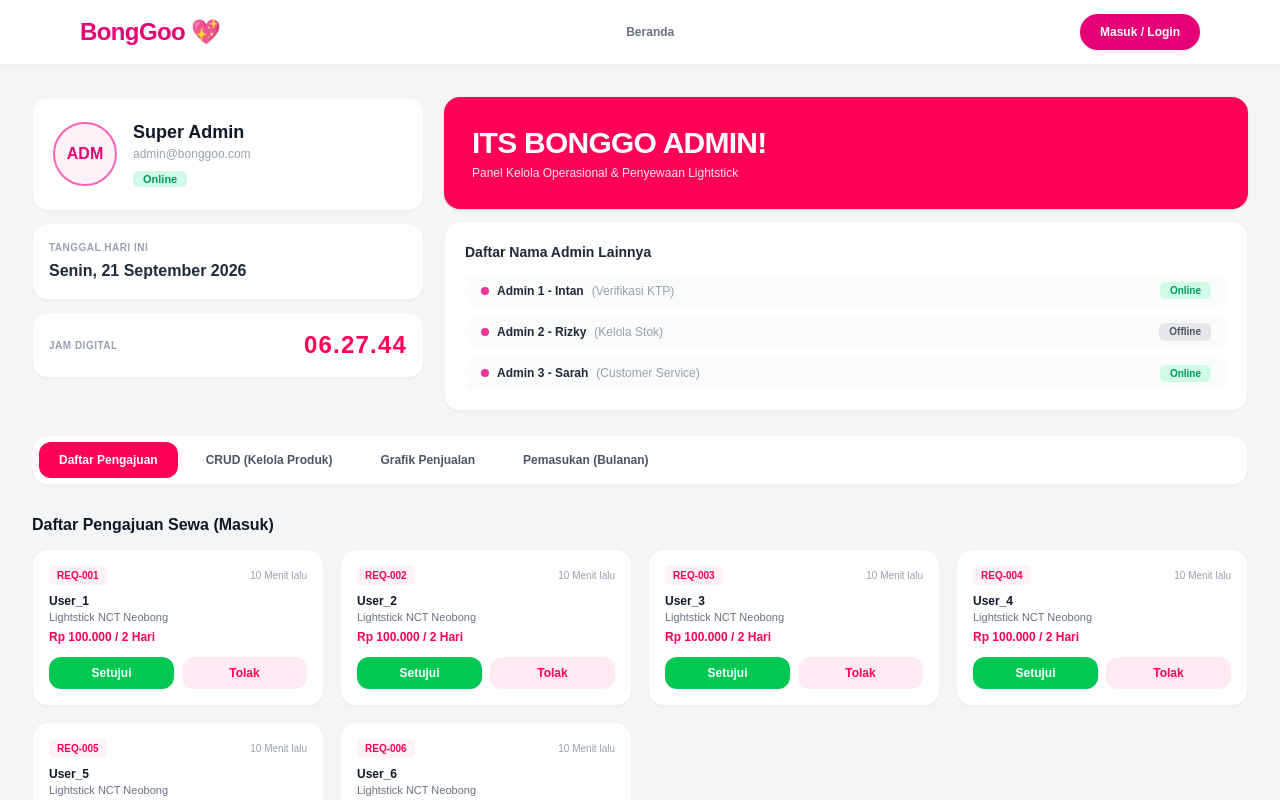
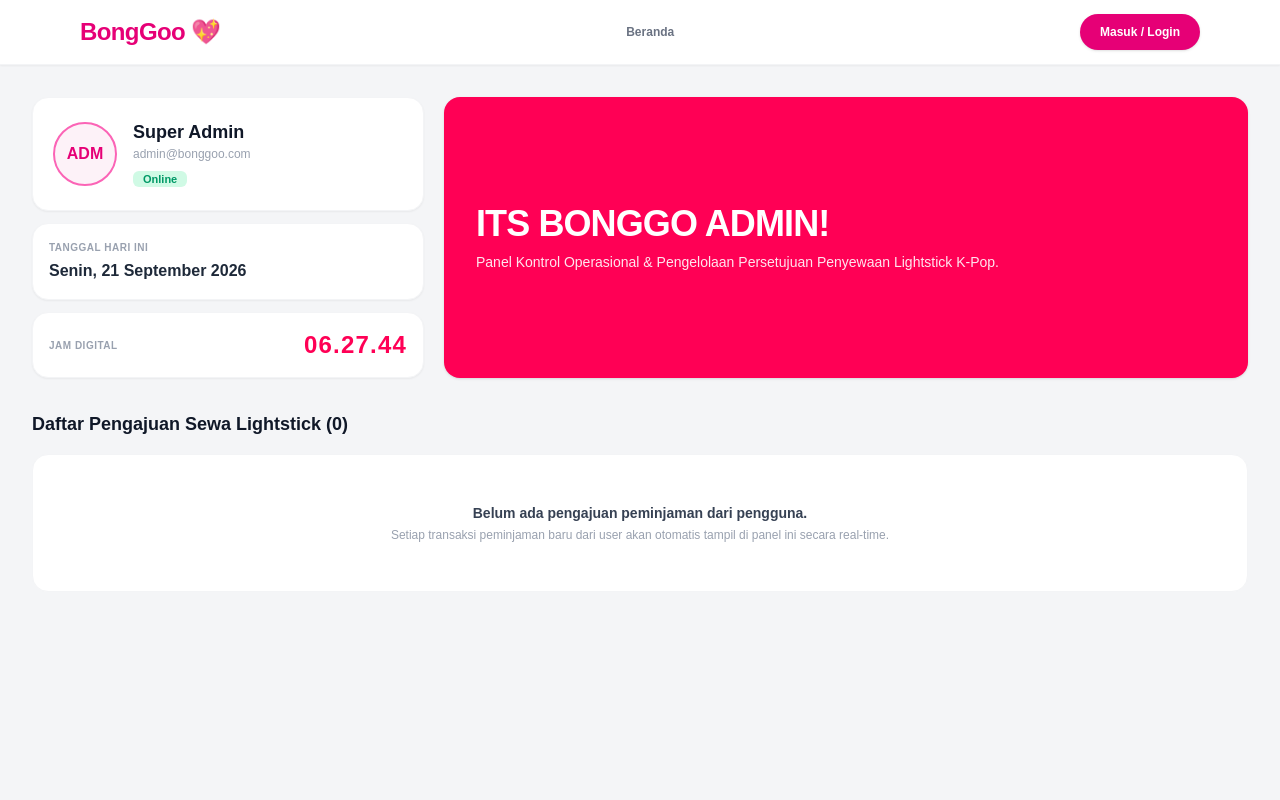
Before and after one commit to isilalala/BongGoo, a Next.js app: page /approval in a window 1280 px wide. Shown: the top 800 px of the page. Built offline with nearby package versions, Linux system fonts and the light colour scheme.

Commit message:
edit bagian admin/approval

```diff
--- a/src/app/approval/page.js
+++ b/src/app/approval/page.js
@@ -1,48 +1,84 @@
 "use client";
 
 import { useState, useEffect } from "react";
+import Badge from "../../components/Badge";
 
 export default function ApprovalPage() {
-  const [activeTab, setActiveTab] = useState("pengajuan");
   const [timeString, setTimeString] = useState("");
+  const [requests, setRequests] = useState([]);
+  const [isMounted, setIsMounted] = useState(false);
 
-  const [pendingRequests, setPendingRequests] = useState([
-    { id: "REQ-001", user: "User_1", item: "Lightstick NCT Neobong", price: "Rp 100.000 / 2 Hari", time: "10 Menit lalu" },
-    { id: "REQ-002", user: "User_2", item: "Lightstick NCT Neobong", price: "Rp 100.000 / 2 Hari", time: "10 Menit lalu" },
-    { id: "REQ-003", user: "User_3", item: "Lightstick NCT Neobong", price: "Rp 100.000 / 2 Hari", time: "10 Menit lalu" },
-    { id: "REQ-004", user: "User_4", item: "Lightstick NCT Neobong", price: "Rp 100.000 / 2 Hari", time: "10 Menit lalu" },
-    { id: "REQ-005", user: "User_5", item: "Lightstick NCT Neobong", price: "Rp 100.000 / 2 Hari", time: "10 Menit lalu" },
-    { id: "REQ-006", user: "User_6", item: "Lightstick NCT Neobong", price: "Rp 100.000 / 2 Hari", time: "10 Menit lalu" },
-  ]);
+  // Load data real dari localStorage (borrowRequests)
+  const loadRequests = () => {
+    try {
+      const requestsString = localStorage.getItem("borrowRequests");
+      const allRequests = requestsString ? JSON.parse(requestsString) : [];
+      setRequests(Array.isArray(allRequests) ? allRequests : []);
+    } catch (error) {
+      console.error("Gagal memuat data pengajuan:", error);
+      setRequests([]);
+    }
+  };
 
-  // Jam Digital Real-time
   useEffect(() => {
+    const timer = setTimeout(() => {
+      setIsMounted(true);
+      loadRequests();
+    }, 0);
+
     const updateClock = () => {
       const now = new Date();
       setTimeString(now.toLocaleTimeString("id-ID"));
     };
     updateClock();
-    const interval = setInterval(updateClock, 1000);
+    const clockInterval = setInterval(updateClock, 1000);
 
-    return () => clearInterval(interval);
+    window.addEventListener("storage", loadRequests);
+
+    return () => {
+      clearTimeout(timer);
+      clearInterval(clockInterval);
+      window.removeEventListener("storage", loadRequests);
+    };
   }, []);
 
-  const handleApprove = (id) => {
-    setPendingRequests((prev) => prev.filter((item) => item.id !== id));
+  const handleUpdateStatus = (id, newStatus) => {
+    try {
+      const requestsString = localStorage.getItem("borrowRequests");
+      const allRequests = requestsString ? JSON.parse(requestsString) : [];
+
+      const updatedRequests = allRequests.map((item) => {
+        if (item.id === id) {
+          return { ...item, status: newStatus };
+        }
+        return item;
+      });
+
+      localStorage.setItem("borrowRequests", JSON.stringify(updatedRequests));
+
+      window.dispatchEvent(new Event("storage"));
+      loadRequests();
+    } catch (error) {
+      console.error("Gagal mengupdate status:", error);
+    }
   };
 
-  const handleReject = (id) => {
-    setPendingRequests((prev) => prev.filter((item) => item.id !== id));
-  };
+  if (!isMounted) {
+    return (
+      <div className="min-h-screen bg-[#F4F5F7] p-8 flex items-center justify-center font-sans text-gray-600">
+        Memuat panel admin...
+      </div>
+    );
+  }
 
   return (
     <div className="min-h-screen bg-[#F4F5F7] p-6 md:p-8 font-sans text-gray-800">
       <div className="max-w-7xl mx-auto space-y-6">
 
-        {/* SECTION ATAS */}
+        {/* SECTION ATAS HEADER */}
         <div className="grid grid-cols-1 lg:grid-cols-12 gap-5">
 
-          {/* KOLOM KIRI (Super Admin, Tanggal, Jam) */}
+          {/* KOLOM KIRI (Profile Admin, Tanggal, Jam) */}
           <div className="lg:col-span-4 space-y-3">
             <div className="bg-white p-5 rounded-2xl border border-gray-100 shadow-xs flex items-center gap-4">
               <div className="w-16 h-16 rounded-full border-2 border-pink-400 flex items-center justify-center text-pink-600 font-black text-base bg-pink-50">
@@ -71,162 +107,110 @@ export default function ApprovalPage() {
                 JAM DIGITAL
               </p>
               <p className="text-2xl font-black text-[#FF0055] tracking-wider">
-                {timeString || "11:54:03"}
+                {timeString || "16:00:00"}
               </p>
             </div>
           </div>
 
-          {/* KOLOM KANAN (Header Merah & List Admin) */}
-          <div className="lg:col-span-8 space-y-3 flex flex-col justify-between">
-            <div className="bg-[#FF0055] p-7 rounded-2xl text-white shadow-sm">
-              <h1 className="text-3xl font-black tracking-tight mb-1 uppercase">
+          {/* KOLOM KANAN (Banner Merah Utama) */}
+          <div className="lg:col-span-8 flex flex-col justify-between">
+            <div className="bg-[#FF0055] p-8 rounded-2xl text-white shadow-sm h-full flex flex-col justify-center">
+              <h1 className="text-3xl md:text-4xl font-black tracking-tight mb-2 uppercase">
                 ITS BONGGO ADMIN!
               </h1>
-              <p className="text-xs opacity-90 font-medium">
-                Panel Kelola Operasional & Penyewaan Lightstick
+              <p className="text-sm opacity-90 font-medium max-w-xl">
+                Panel Kontrol Operasional & Pengelolaan Persetujuan Penyewaan Lightstick K-Pop.
               </p>
-            </div>
-
-            <div className="bg-white p-5 rounded-2xl border border-gray-100 shadow-xs">
-              <h3 className="text-sm font-bold text-gray-800 mb-3">
-                Daftar Nama Admin Lainnya
-              </h3>
-              <div className="space-y-2">
-                <div className="flex justify-between items-center bg-gray-50/80 px-4 py-2 rounded-xl text-xs">
-                  <div className="flex items-center gap-2">
-                    <span className="w-2 h-2 rounded-full bg-pink-500"></span>
-                    <span className="font-bold text-gray-800">Admin 1 - Intan</span>
-                    <span className="text-gray-400">(Verifikasi KTP)</span>
-                  </div>
-                  <span className="bg-emerald-100 text-emerald-600 px-2.5 py-0.5 rounded-md font-bold text-[10px]">
-                    Online
-                  </span>
-                </div>
-
-                <div className="flex justify-between items-center bg-gray-50/80 px-4 py-2 rounded-xl text-xs">
-                  <div className="flex items-center gap-2">
-                    <span className="w-2 h-2 rounded-full bg-pink-500"></span>
-                    <span className="font-bold text-gray-800">Admin 2 - Rizky</span>
-                    <span className="text-gray-400">(Kelola Stok)</span>
-                  </div>
-                  <span className="bg-gray-200 text-gray-600 px-2.5 py-0.5 rounded-md font-bold text-[10px]">
-                    Offline
-                  </span>
-                </div>
-
-                <div className="flex justify-between items-center bg-gray-50/80 px-4 py-2 rounded-xl text-xs">
-                  <div className="flex items-center gap-2">
-                    <span className="w-2 h-2 rounded-full bg-pink-500"></span>
-                    <span className="font-bold text-gray-800">Admin 3 - Sarah</span>
-                    <span className="text-gray-400">(Customer Service)</span>
-                  </div>
-                  <span className="bg-emerald-100 text-emerald-600 px-2.5 py-0.5 rounded-md font-bold text-[10px]">
-                    Online
-                  </span>
-                </div>
-              </div>
             </div>
           </div>
 
         </div>
 
-        {/* TAB NAVBAR */}
-        <div className="bg-white p-1.5 rounded-2xl border border-gray-100 shadow-xs flex gap-2 text-xs font-semibold">
-          <button
-            onClick={() => setActiveTab("pengajuan")}
-            className={`px-5 py-2.5 rounded-xl transition ${
-              activeTab === "pengajuan"
-                ? "bg-[#FF0055] text-white font-bold"
-                : "text-gray-600 hover:bg-gray-50"
-            }`}
-          >
-            Daftar Pengajuan
-          </button>
-          <button
-            onClick={() => setActiveTab("crud")}
-            className={`px-5 py-2.5 rounded-xl transition ${
-              activeTab === "crud"
-                ? "bg-[#FF0055] text-white font-bold"
-                : "text-gray-600 hover:bg-gray-50"
-            }`}
-          >
-            CRUD (Kelola Produk)
-          </button>
-          <button
-            onClick={() => setActiveTab("grafik")}
-            className={`px-5 py-2.5 rounded-xl transition ${
-              activeTab === "grafik"
-                ? "bg-[#FF0055] text-white font-bold"
-                : "text-gray-600 hover:bg-gray-50"
-            }`}
-          >
-            Grafik Penjualan
-          </button>
-          <button
-            onClick={() => setActiveTab("pemasukan")}
-            className={`px-5 py-2.5 rounded-xl transition ${
-              activeTab === "pemasukan"
-                ? "bg-[#FF0055] text-white font-bold"
-                : "text-gray-600 hover:bg-gray-50"
-            }`}
-          >
-            Pemasukan (Bulanan)
-          </button>
+        {/* DAFTAR PENGAJUAN DATA REAL */}
+        <div className="space-y-4 pt-2">
+          <div className="flex justify-between items-center">
+            <h2 className="text-lg font-extrabold text-gray-900">
+              Daftar Pengajuan Sewa Lightstick ({requests.length})
+            </h2>
           </div>
 
-        {/* DAFTAR PENGAJUAN (GRID 4 KOLOM) */}
-        {activeTab === "pengajuan" && (
-          <div className="space-y-3 pt-1">
-            <h2 className="text-base font-bold text-gray-900">
-              Daftar Pengajuan Sewa (Masuk)
-            </h2>
-
+          {requests.length > 0 ? (
             <div className="grid grid-cols-1 sm:grid-cols-2 md:grid-cols-3 lg:grid-cols-4 gap-4">
-              {pendingRequests.map((req) => (
+              {requests.map((req, index) => (
                 <div
-                  key={req.id}
-                  className="bg-white p-4 rounded-2xl border border-gray-100 shadow-xs flex flex-col justify-between space-y-3"
+                  key={req.id || index}
+                  className="bg-white p-5 rounded-2xl border border-gray-100 shadow-xs flex flex-col justify-between space-y-3"
                 >
                   <div>
                     <div className="flex justify-between items-center mb-2">
-                      <span className="bg-pink-50 text-[#FF0055] text-[10px] font-extrabold px-2 py-0.5 rounded-md">
+                      <span className="bg-pink-50 text-[#FF0055] text-[10px] font-extrabold px-2 py-0.5 rounded-md uppercase">
+                        {req.groupName || req.group || "K-POP"}
+                      </span>
+                      <span className="text-[10px] font-bold text-gray-400">
                         {req.id}
-                      </span>
-                      <span className="text-[10px] text-gray-400">
-                        {req.time}
                       </span>
                     </div>
 
-                    <h3 className="font-bold text-xs text-gray-900">
-                      {req.user}
+                    <h3 className="font-bold text-sm text-gray-900">
+                      {req.itemName || req.item}
                     </h3>
-                    <p className="text-[11px] text-gray-500 mb-1">
-                      {req.item}
+                    <p className="text-xs font-semibold text-pink-600 mt-0.5">
+                      👤 Peminjam: {req.username || req.user || "User"}
                     </p>
-                    <p className="text-xs font-bold text-[#FF0055]">
-                      {req.price}
+                    <p className="text-[11px] text-gray-500 mt-1">
+                      📅 {req.startDate ? `${req.startDate} (${req.days} Hari)` : req.date}
                     </p>
+                    {req.eventName && (
+                      <p className="text-[11px] text-gray-400 mt-0.5">
+                        🎟️ {req.eventName}
+                      </p>
+                    )}
+                    {req.totalBiaya && (
+                      <p className="text-xs font-extrabold text-gray-900 mt-2">
+                        Rp {Number(req.totalBiaya).toLocaleString("id-ID")}
+                      </p>
+                    )}
                   </div>
 
-                  <div className="flex gap-2">
+                  <div className="pt-2 border-t border-gray-50 flex flex-col gap-2">
+                    <div className="flex justify-between items-center">
+                      <span className="text-[10px] text-gray-400 font-bold uppercase">
+                        Status:
+                      </span>
+                      <Badge status={req.status || "Pending"} />
+                    </div>
+
+                    {(req.status === "Pending" || req.status === "PENDING") && (
+                      <div className="flex gap-2 mt-1">
                         <button
-                      onClick={() => handleApprove(req.id)}
-                      className="flex-1 bg-[#00C853] hover:bg-emerald-600 text-white text-xs font-bold py-2 rounded-xl transition"
+                          onClick={() => handleUpdateStatus(req.id, "Approved")}
+                          className="flex-1 bg-[#00C853] hover:bg-emerald-600 text-white text-xs font-bold py-2 rounded-xl transition cursor-pointer"
                         >
                           Setujui
                         </button>
                         <button
-                      onClick={() => handleReject(req.id)}
-                      className="flex-1 bg-[#FFEBF0] hover:bg-pink-200 text-[#FF0055] text-xs font-bold py-2 rounded-xl transition"
+                          onClick={() => handleUpdateStatus(req.id, "Rejected")}
+                          className="flex-1 bg-[#FFEBF0] hover:bg-pink-200 text-[#FF0055] text-xs font-bold py-2 rounded-xl transition cursor-pointer"
                         >
                           Tolak
                         </button>
                       </div>
+                    )}
+                  </div>
                 </div>
               ))}
             </div>
+          ) : (
+            <div className="bg-white p-12 rounded-2xl border border-gray-100 text-center">
+              <p className="text-sm font-bold text-gray-700">
+                Belum ada pengajuan peminjaman dari pengguna.
+              </p>
+              <p className="text-xs text-gray-400 mt-1">
+                Setiap transaksi peminjaman baru dari user akan otomatis tampil di panel ini secara real-time.
+              </p>
             </div>
           )}
+        </div>
 
       </div>
     </div>
--- a/src/components/Navbar.js
+++ b/src/components/Navbar.js
@@ -123,7 +123,7 @@ export default function Navbar() {
                   pathname === "/status" ? "text-pink-600 font-extrabold" : "hover:text-gray-800"
                 }`}
               >
-                Status
+                Approval
               </Link>
               <Link
                 href="/approval"
@@ -131,7 +131,7 @@ export default function Navbar() {
                   pathname === "/approval" ? "text-pink-600 font-extrabold" : "hover:text-gray-800"
                 }`}
               >
-                Approval
+                Admin
               </Link>
             </>
           )}
```
Lines whose indentation alone changed are shown as unchanged.
